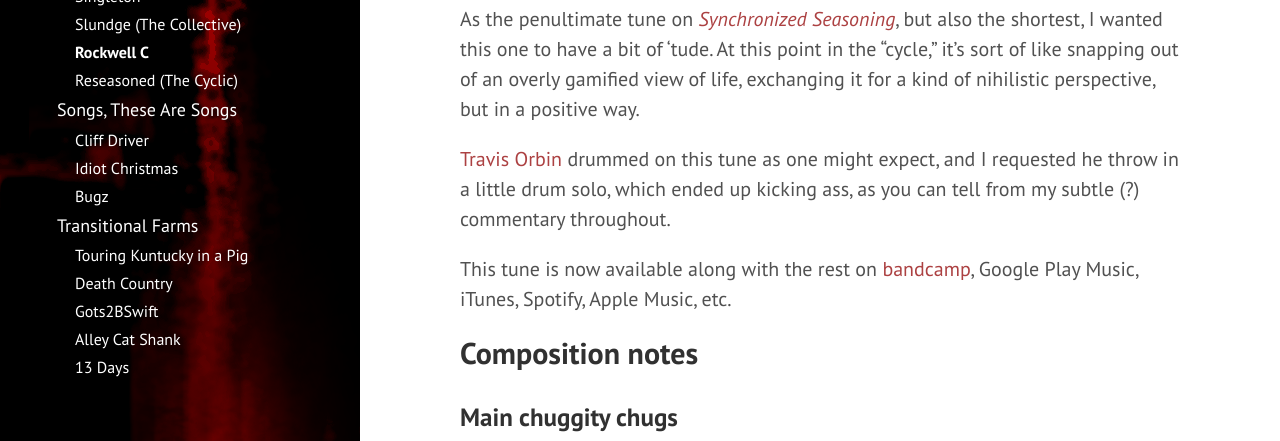
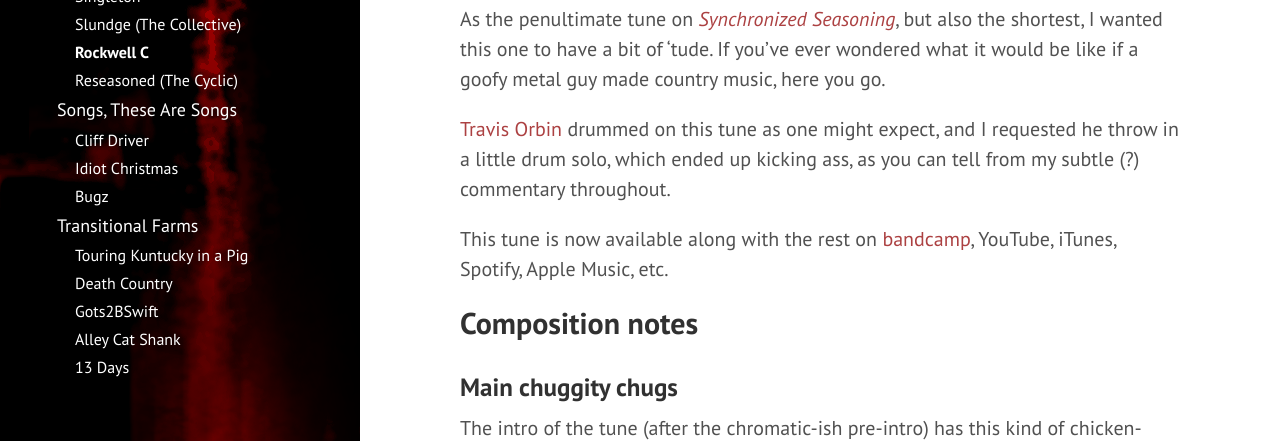
Before and after one commit to petepm/petepm.github.io, a Jekyll site: the page built from music/synchronized-seasoning/rockwell.md, in a window 1280 px wide and 900 px high, cut to the strip 459-900 px from the top of the window. Built offline with Jekyll 4.4.1, drawn with Linux system fonts in a browser that asks for light colours; nearby versions of some CDN libraries.

Commit message:
Add writing

```diff
--- a/music/synchronized-seasoning/rockwell.md
+++ b/music/synchronized-seasoning/rockwell.md
@@ -13,9 +13,8 @@ picture-in-picture" allowfullscreen></iframe>
 
 As the penultimate tune on [_Synchronized Seasoning_](/music/synchronized-seasoning),
 but also the shortest, I wanted this one to have a bit of 'tude.
-At this point in the "cycle,"
-it's sort of like snapping out of an overly gamified view of life,
-exchanging it for a kind of nihilistic perspective, but in a positive way.
+If you've ever wondered what it would be like if a goofy metal guy made
+country music, here you go.
 
 [Travis Orbin](http://travisorbin.com) drummed on this tune as one might expect,
 and I requested he throw in a little drum solo, which ended up kicking ass,
@@ -27,7 +26,7 @@ Obviously you must watch his
 
 This tune is now available along with the rest on
 [bandcamp](https://petepeterson.bandcamp.com/TODO),
-Google Play Music, iTunes, Spotify, Apple Music, etc.
+YouTube, iTunes, Spotify, Apple Music, etc.
 
 
 ## Composition notes
```
Also changed, not shown: music/synchronized-seasoning/index.md (+2 -2 lines), music/synchronized-seasoning/reseasoned.md (+1 -1 lines).
